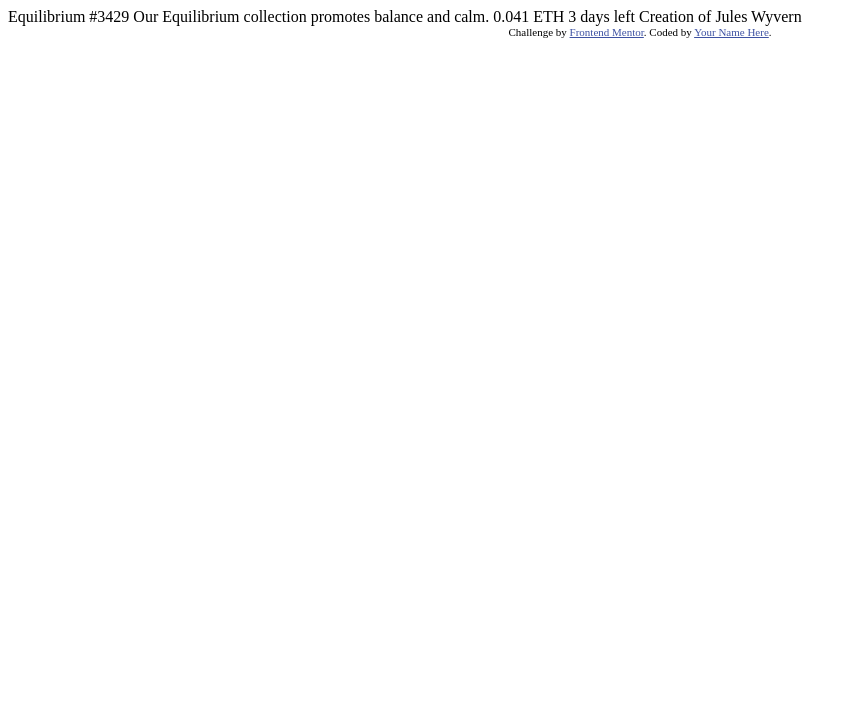
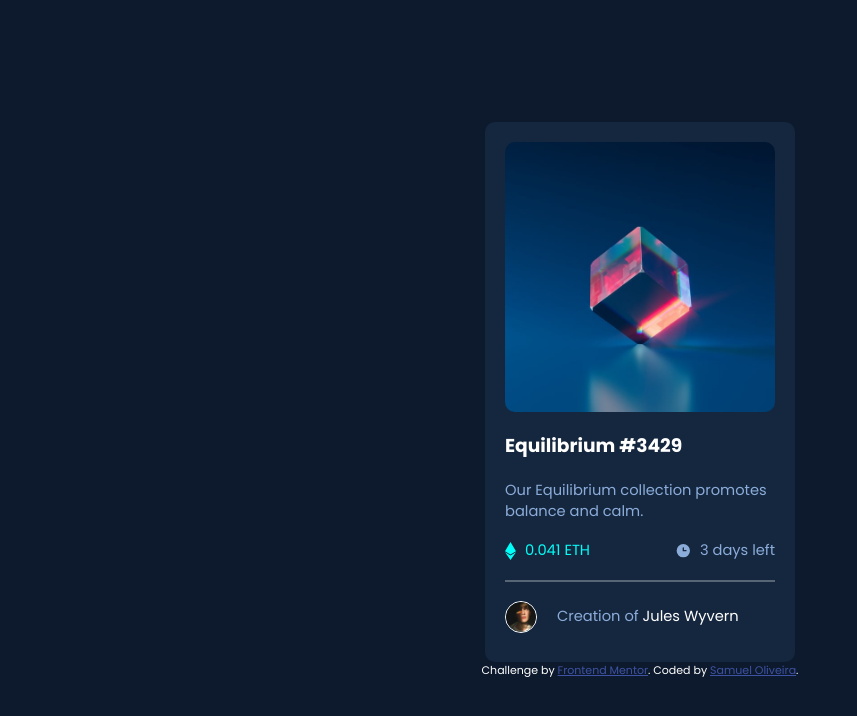
Before and after one commit to samueldev900/Desafio_05_Html-CSS, a plain HTML site: page index.html in a window 1280 px wide. Shown: the whole page, without its empty margins (0-857 px from the left). Drawn offline with Linux system fonts and the light colour scheme; files that its build step writes are made by us from their sources.

Commit message:
Projeto Finalizado

```diff
--- a/index.html
+++ b/index.html
@@ -5,29 +5,64 @@
   <meta name="viewport" content="width=device-width, initial-scale=1.0"> <!-- displays site properly based on user's device -->
 
   <link rel="icon" type="image/png" sizes="32x32" href="./images/favicon-32x32.png">
+  <link rel="stylesheet" href="estilos/style.css">
+  <link rel="stylesheet" href="estilos/query.css">
 
   <title>Frontend Mentor | NFT preview card component</title>
 
   <!-- Feel free to remove these styles or customise in your own stylesheet 👍 -->
-  <style>
-    .attribution { font-size: 11px; text-align: center; }
-    .attribution a { color: hsl(228, 45%, 44%); }
-  </style>
+
 </head>
 <body>
 
-  Equilibrium #3429
+  <main>
+    <article class="image-container"><!--Hover image effect-->
 
-  Our Equilibrium collection promotes balance and calm.
+      <div class="picture-img">
+        <!--image inside-->
+      </div>
 
-  0.041 ETH
-  3 days left
+      <div class="overlay">
+        <img src="images/icon-view.svg" alt="icon-view">
+      </div>
 
-  Creation of Jules Wyvern
+    </article>
 
-  <div class="attribution">
-    Challenge by <a href="https://www.frontendmentor.io?ref=challenge" target="_blank">Frontend Mentor</a>.
-    Coded by <a href="#">Your Name Here</a>.
-  </div>
+    <div class="second-content">
+      <h1 class="blue">Equilibrium #3429</h1>
+      <p>
+        Our Equilibrium collection promotes balance and calm.
+      </p>
+      <div class="etheruim-clock">
+        <span id="etherum" class="icons">
+          <img src="images/icon-ethereum.svg" alt="icon-etherium">
+          <p>0.041 ETH</p>
+        </span>
+
+        <span class="icons2">
+          <img src="images/icon-clock.svg" alt="icon-clock">
+          <p >3 days left</p>
+        </span>
+      </div>
+
+
+      <hr><!--row-division-->
+
+      <div class="img-footer">
+        <img class="avatar-img" src="images/image-avatar.png" alt="avatar-icon">
+        <p class="txt-persona">Creation of<span class="blue"> Jules Wyvern</span></p>
+      </div>
+
+    </div>
+
+
+  </main>
+
+  <footer class="attribution">
+
+      Challenge by <a href="https://www.frontendmentor.io?ref=challenge" target="_blank">Frontend Mentor</a>.
+      Coded by <a href="https://github.com/samueldev900">Samuel Oliveira</a>.
+
+  </footer>
 </body>
 </html>
--- /dev/null
+++ b/style.css
@@ -0,0 +1,131 @@
+@charset "UTF-8";
+
+@import url('https://fonts.googleapis.com/css2?family=Poppins:wght@400;500;700;800;900&display=swap');
+
+.attribution { font-size: 11px; text-align: center; }
+.attribution a { color: hsl(228, 45%, 44%); }
+
+*{
+    padding: 0px;
+    margin: 0px;
+}
+body,html{
+    height: 100%;
+}
+body{
+    display: flex;
+    flex-direction: column;
+    align-items: center;
+    justify-content: center;
+    font-family: 'Poppins', sans-serif;
+    background-color: #0d1a2d;
+}
+main{
+    display: flex;
+    flex-direction: column;
+    align-items: center;
+    justify-content: space-between;
+    width: 270px;
+    height: 500px;
+    padding: 20px;
+    border-radius: 10px;
+    color: #8BACD9;
+    background-color: #15273f;
+}
+main h1{
+    font-size: 14pt;
+    color: white;
+}
+main p{
+    font-size: 11pt;
+}
+
+.picture-img{
+    height: 270px;
+    width: 270px;
+    border-radius: 10px;
+    background: url(../images/image-equilibrium.jpg) no-repeat;
+    background-size: contain;
+}
+.overlay {
+    display: flex;
+    align-items: center;
+    justify-content:center ;
+    position: absolute;
+    top: 22.6%;
+    width: 270px;
+    height: 270px;
+    border-radius: 10px;
+    background-color: #00fff74b; /* Cor azul clara com 50% de opacidade */
+    opacity: 0; /* Inicialmente, a sobreposição está invisível */
+    transition: opacity 0.3s ease-in-out;
+}
+
+.image-container:hover .overlay {
+    opacity: 1; /* Quando o mouse passa por cima da imagem, a sobreposição se torna visível */
+    cursor: pointer;
+}
+
+.second-content{
+    height: 220px;
+    display: flex;
+    flex-direction: column;
+    justify-content: space-around;
+}
+.etheruim-clock{
+    display: flex;
+    align-items: center;
+    justify-content: space-between
+}
+hr{
+    border: 0.2px solid rgba(255, 255, 255, 0.288);
+}
+.img-footer{
+    height: 30px;
+    display: flex;
+    align-items: center;
+}
+.txt-persona{
+    margin-left: 20px;
+}
+
+.avatar-img{
+    height: 30px;
+    border:1px solid white;
+    border-radius: 50%;
+}
+#etherum{
+    color: #00FFF8;
+}
+.icons{
+    display: flex;
+    align-items: center;
+    justify-content: space-between;
+    width: 85px;
+    height: 20px;
+}
+.icons2{
+    display: flex;
+    align-items: center;
+    justify-content: space-between;
+    width: 100px;
+    height: 20px;
+}
+.blue{
+    color: white;
+}
+.blue:hover{
+    cursor: pointer;
+    color: #00FFF8;
+}
+
+
+footer{
+    color: white;
+}
+
+@media screen and (max-width:1024px) {
+    .overlay{
+        display: none;
+    }
+}
```
Also changed, not shown: teste.html (added, +11 -0 lines), 1 other file.
